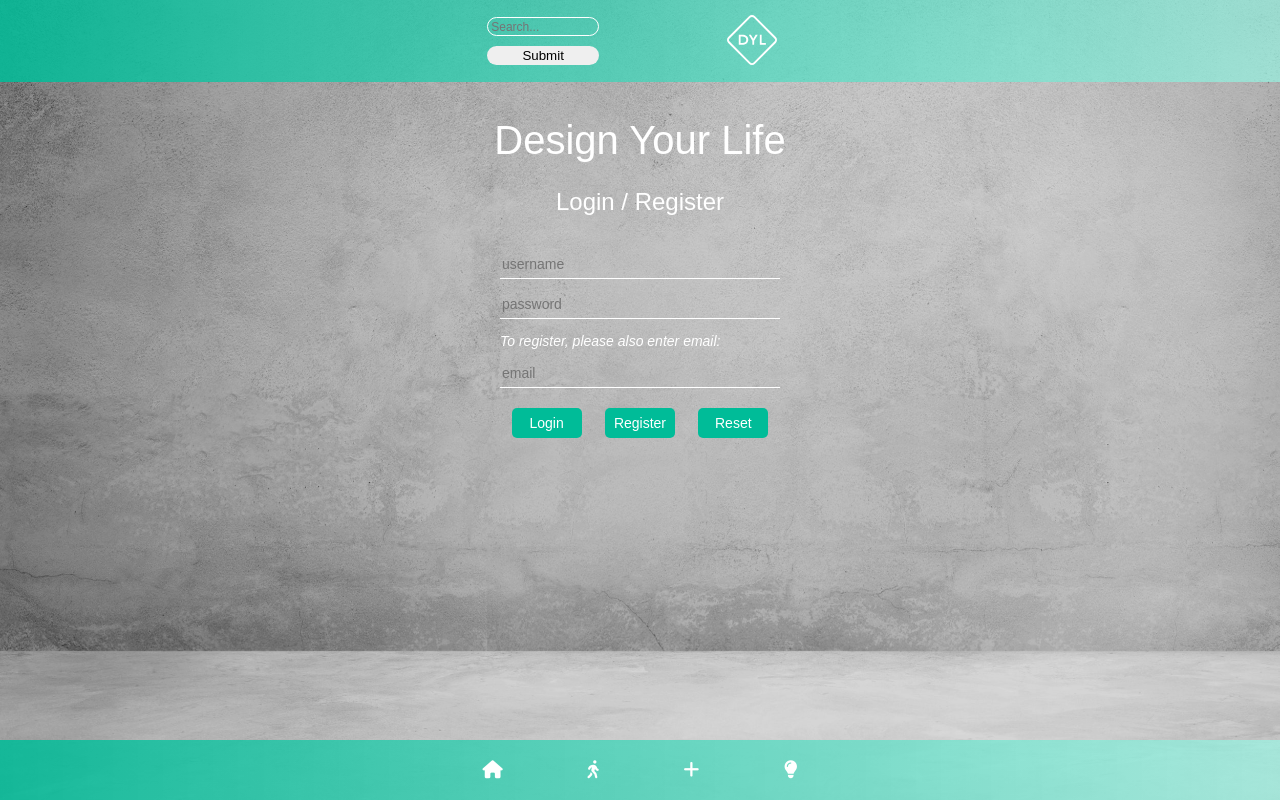
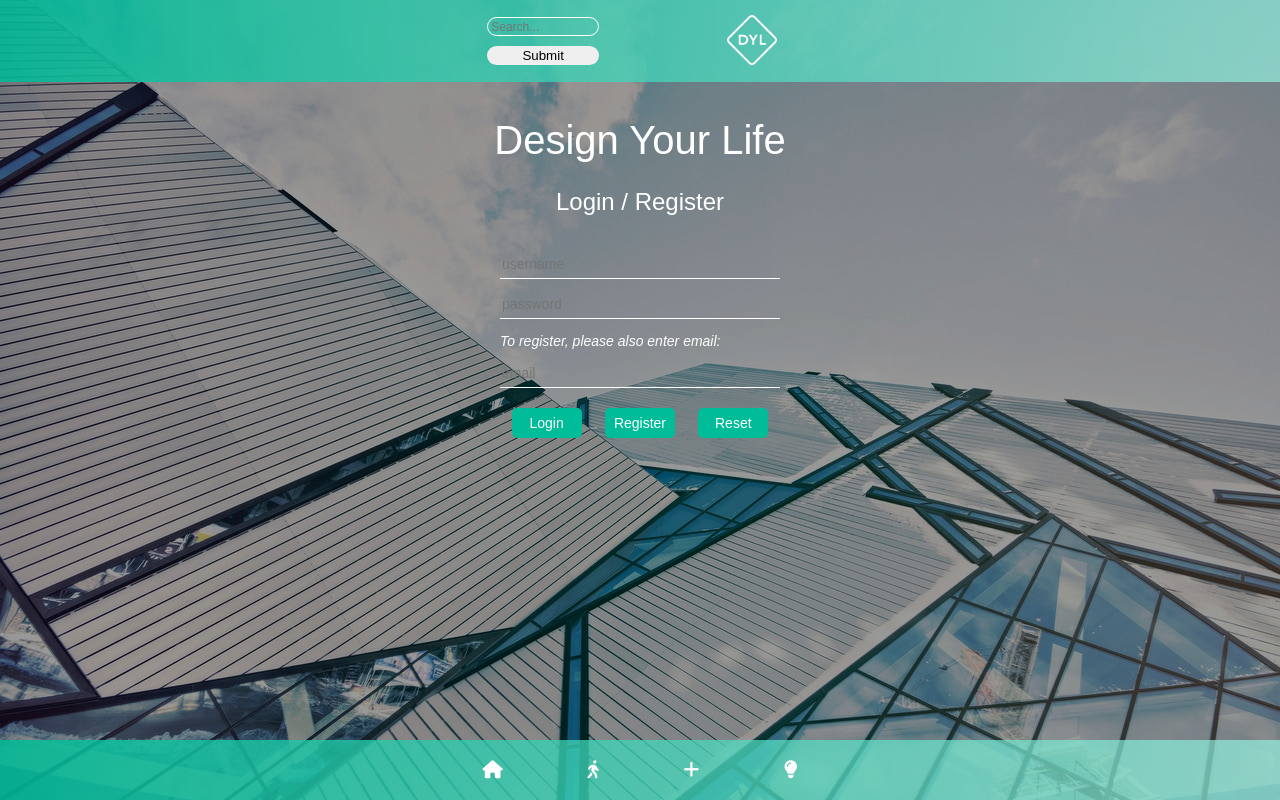
Before and after one commit to kurtve/React-Front-End, a React (Create React App) app in the folder react-front-end/: page / in a window 1280 px wide. Built offline with nearby package versions, Linux system fonts and the light colour scheme; a web font is replaced by a local one.

Commit message:
continued styling. update background image.

```diff
--- a/react-front-end/src/App.js
+++ b/react-front-end/src/App.js
@@ -1,6 +1,6 @@
 import React, { useState, useEffect } from 'react';
 import { Route } from 'react-router-dom';
-import background from './Assets/background2.jpg'
+import background from './Assets/background3.jpg'
 import styled from 'styled-components';
 
 import Nav from './Components/Nav/Nav';
@@ -30,7 +30,7 @@ function App() {
       z-index: -1;
       height: 100vh;
       width: 100vw;
-      background: url(${background}), rgba(0,0,0,.1);
+      background: url(${background}), rgba(0,0,0,.4);
       background-attachment: fixed, fixed;
       background-size: cover, cover;
       background-position: center, center;
```
Also changed, not shown: react-front-end/src/Assets/background3.jpg (added).
